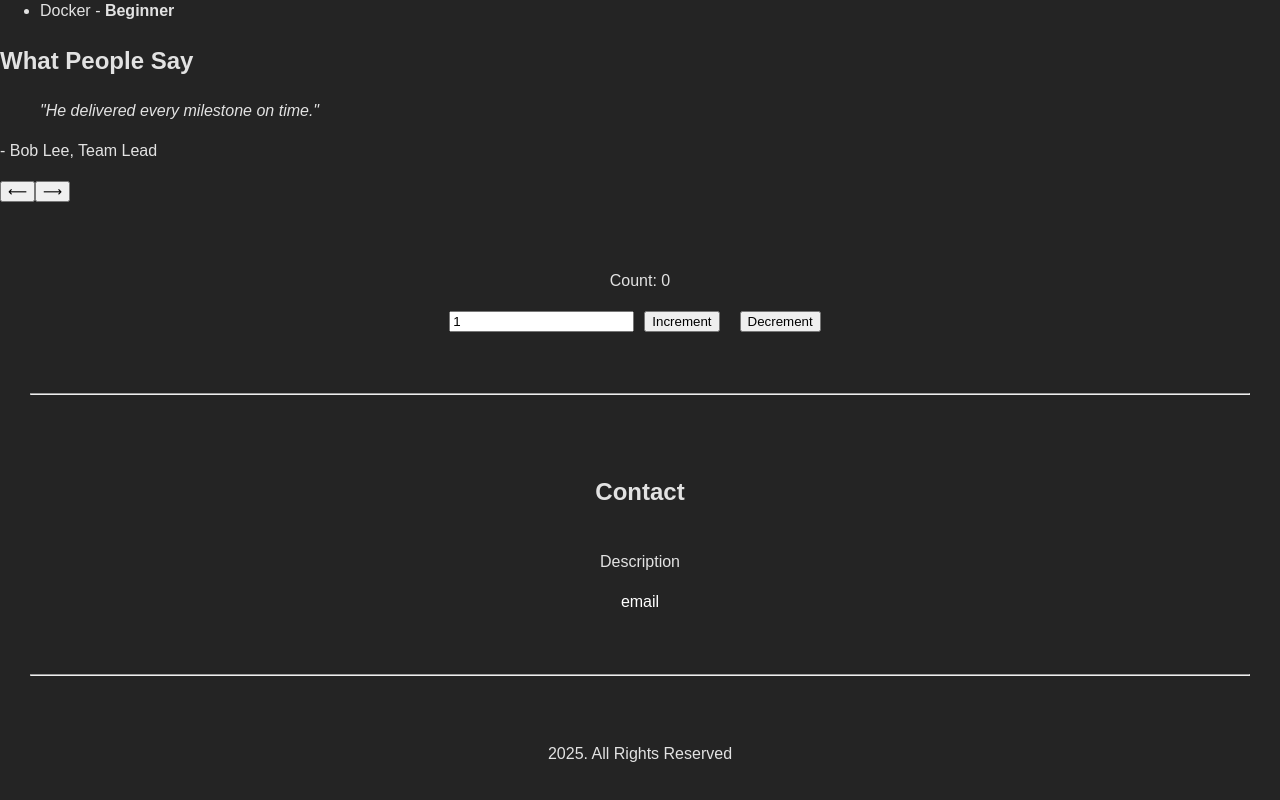
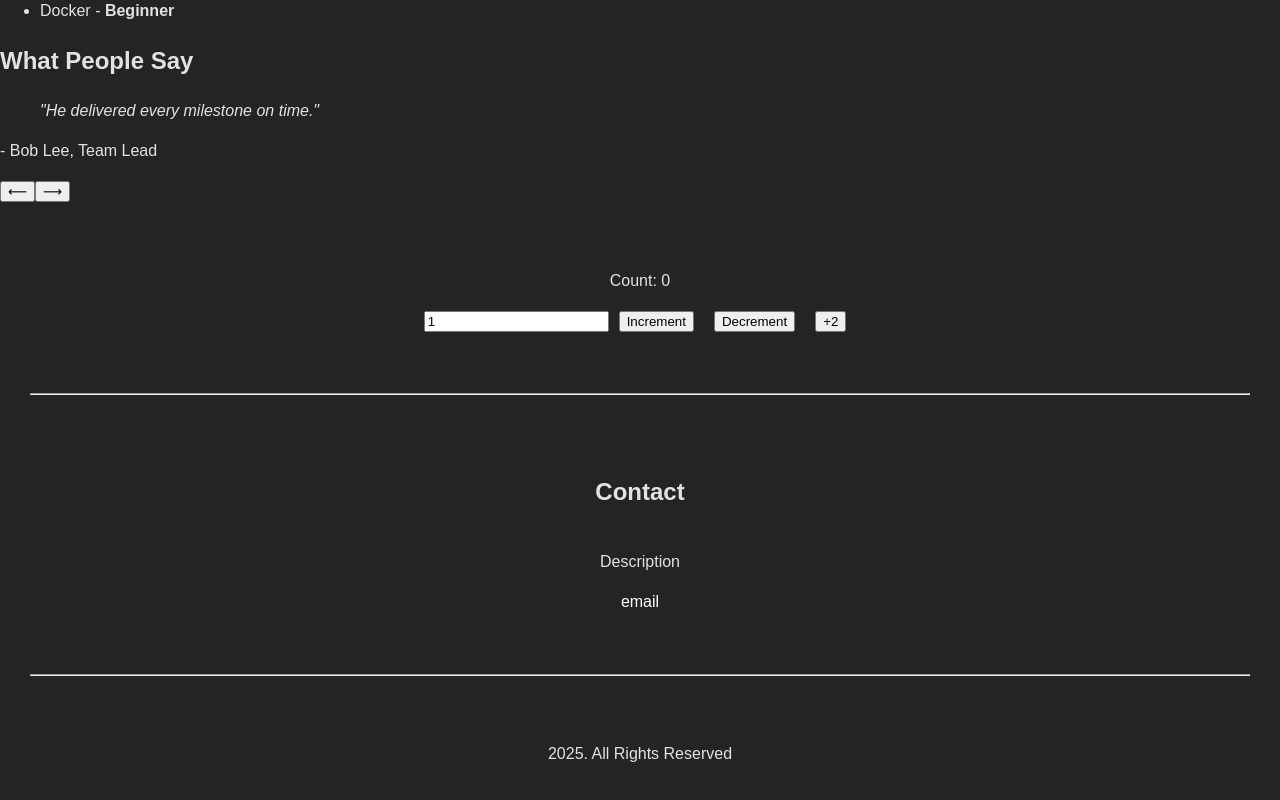
Before and after one commit to gjuanillo/react-refreshers, a React (Vite) app: page / in a window 1280 px wide. Shown: the part 1710-2510 px from the top of the page. Built offline with nearby package versions, Linux system fonts and the light colour scheme.

Commit message:
useState Async Behavior

```diff
--- a/src/Counter.tsx
+++ b/src/Counter.tsx
@@ -14,6 +14,15 @@ const Counter: React.FC = () => {
         setCount(count - steps);
     };
 
+    // NOTE: State updates are async
+    const incrementTwice = () => {
+        // Count is not updated during the function, making the value of count to 0,
+        // meaning setting count to 0 + 1, then setting count to 0 + 1.
+        // Making the function to only increment one steps
+        setCount(count + 1);
+        setCount(count + 1);
+    }
+
     return (
         <div className='contact-section'>
             <p>Count: {count}</p>
@@ -21,6 +30,7 @@ const Counter: React.FC = () => {
                 onChange={(e) => setSteps(parseInt(e.target.value))}/>
             <button className='counterButton' onClick={increment}>Increment</button>
             <button className='counterButton' onClick={decrement}>Decrement</button>
+            <button className='counterButton' onClick={incrementTwice}>+2</button>
         </div>
     );
 };
```
